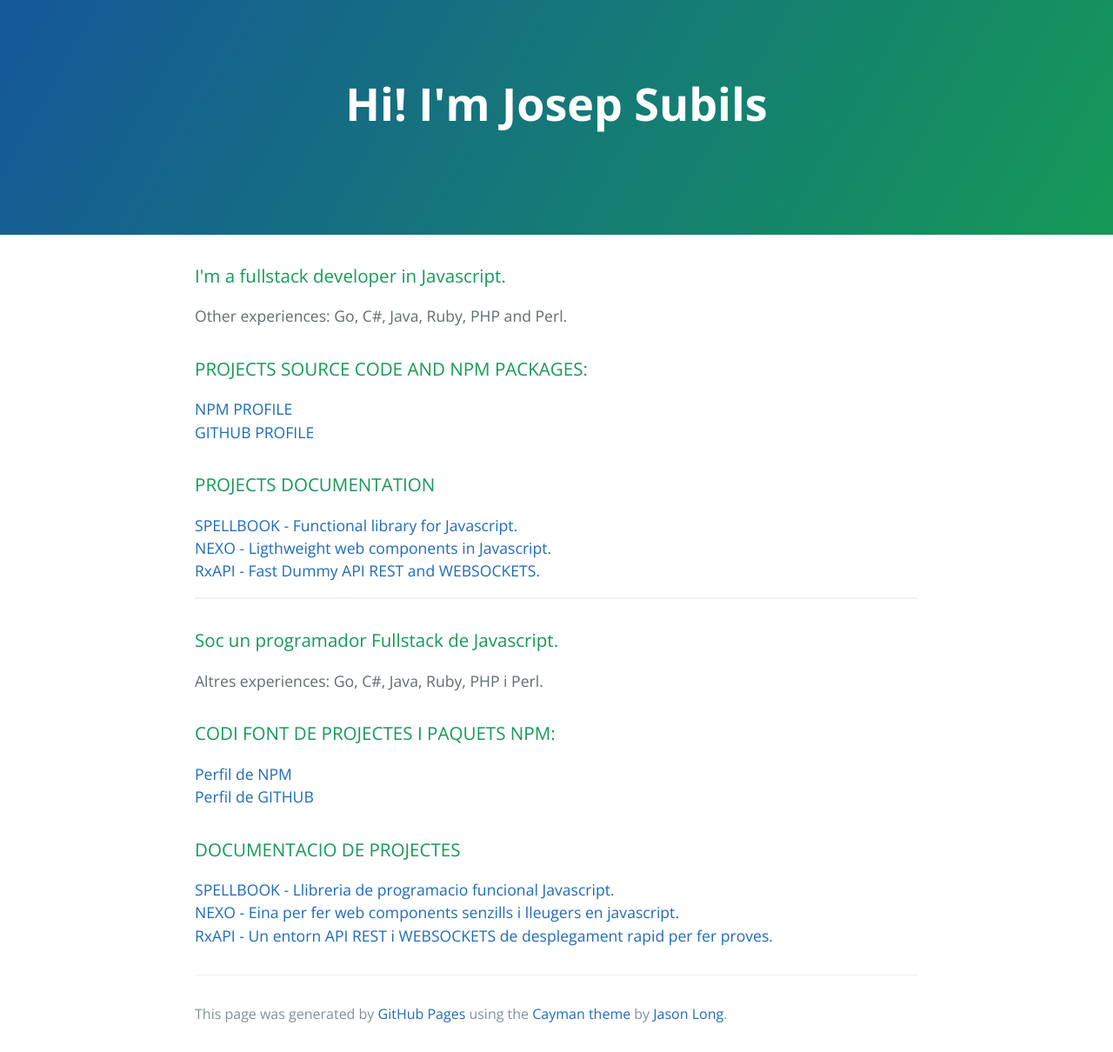
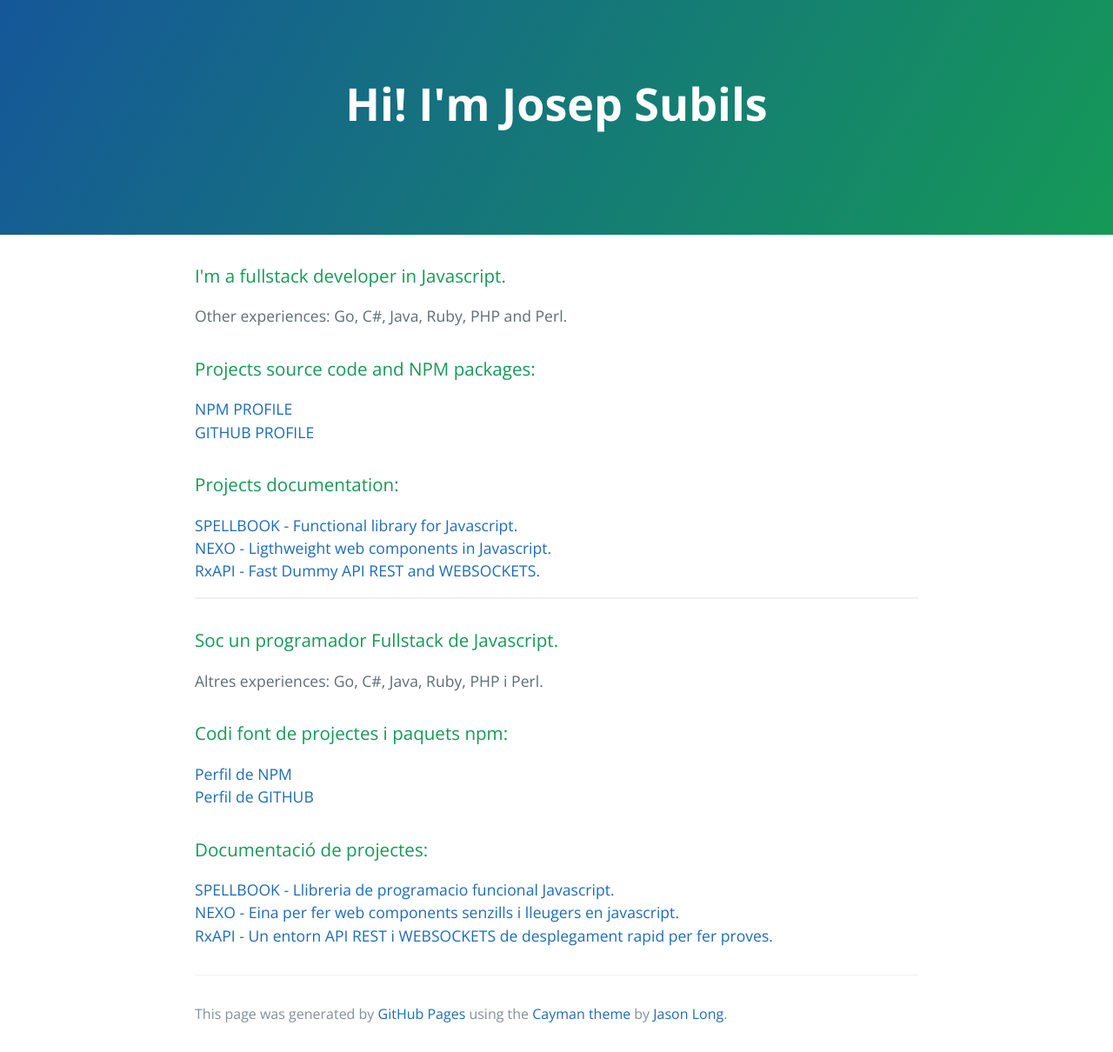
Before and after one commit to warlock/warlock.github.io, a Jekyll site: the page index.html, which Jekyll copies as it is, in a window 1280 px wide. Shown: the whole page at 87% size. Built offline with Jekyll 4.4.1, drawn with Linux system fonts in a browser that asks for light colours.

Commit message:
[Update] styles class

```diff
--- a/index.html
+++ b/index.html
@@ -19,13 +19,13 @@
       <h3><a id="who" class="anchor" href="#who" aria-hidden="true"><span aria-hidden="true" class="octicon octicon-link"></span></a>I'm a fullstack developer in Javascript.</h3>
       <p>Other experiences: Go, C#, Java, Ruby, PHP and Perl.</p>
 
-      <h3><a id="repo" class="anchor" href="#repo" aria-hidden="true"><span aria-hidden="true" class="octicon octicon-link"></span></a>PROJECTS SOURCE CODE AND NPM PACKAGES:</h3>
+      <h3><a id="repo" class="anchor" href="#repo" aria-hidden="true"><span aria-hidden="true" class="octicon octicon-link"></span></a>Projects source code and NPM packages:</h3>
       <p>
         <a href="https://www.npmjs.com/%7Ejosep">NPM PROFILE</a><br>
         <a href="https://github.com/warlock">GITHUB PROFILE</a>
       </p>
 
-      <h3><a id="projects-documentation" class="anchor" href="#projects-documentation" aria-hidden="true"><span aria-hidden="true" class="octicon octicon-link"></span></a>PROJECTS DOCUMENTATION</h3>
+      <h3><a id="projects-documentation" class="anchor" href="#projects-documentation" aria-hidden="true"><span aria-hidden="true" class="octicon octicon-link"></span></a>Projects documentation:</h3>
       <p>
         <a href="http://www.spellbook.io">SPELLBOOK - Functional library for Javascript.</a><br>
         <a href="https://warlock.gitbooks.io/nexo/content">NEXO - Ligthweight web components in Javascript.</a><br>
@@ -35,13 +35,13 @@
       <h3><a id="who-cat" class="anchor" href="#who-cat" aria-hidden="true"><span aria-hidden="true" class="octicon octicon-link"></span></a>Soc un programador Fullstack de Javascript.</h3>
       <p>Altres experiences: Go, C#, Java, Ruby, PHP i Perl.</p>
 
-      <h3><a id="repo-cat" class="anchor" href="#repo-cat" aria-hidden="true"><span aria-hidden="true" class="octicon octicon-link"></span></a>CODI FONT DE PROJECTES I PAQUETS NPM:</h3>
+      <h3><a id="repo-cat" class="anchor" href="#repo-cat" aria-hidden="true"><span aria-hidden="true" class="octicon octicon-link"></span></a>Codi font de projectes i paquets npm:</h3>
       <p>
         <a href="https://www.npmjs.com/%7Ejosep">Perfil de NPM</a><br>
         <a href="https://github.com/warlock">Perfil de GITHUB</a>
       </p>
 
-      <h3><a id="projects-documentation-cat" class="anchor" href="#projects-documentation-cat" aria-hidden="true"><span aria-hidden="true" class="octicon octicon-link"></span></a>DOCUMENTACIO DE PROJECTES</h3>
+      <h3><a id="projects-documentation-cat" class="anchor" href="#projects-documentation-cat" aria-hidden="true"><span aria-hidden="true" class="octicon octicon-link"></span></a>Documentació de projectes:</h3>
       <p>
         <a href="http://www.spellbook.io">SPELLBOOK - Llibreria de programacio funcional Javascript.</a><br>
         <a href="https://warlock.gitbooks.io/nexo/content">NEXO - Eina per fer web components senzills i lleugers en javascript.</a><br>
```
